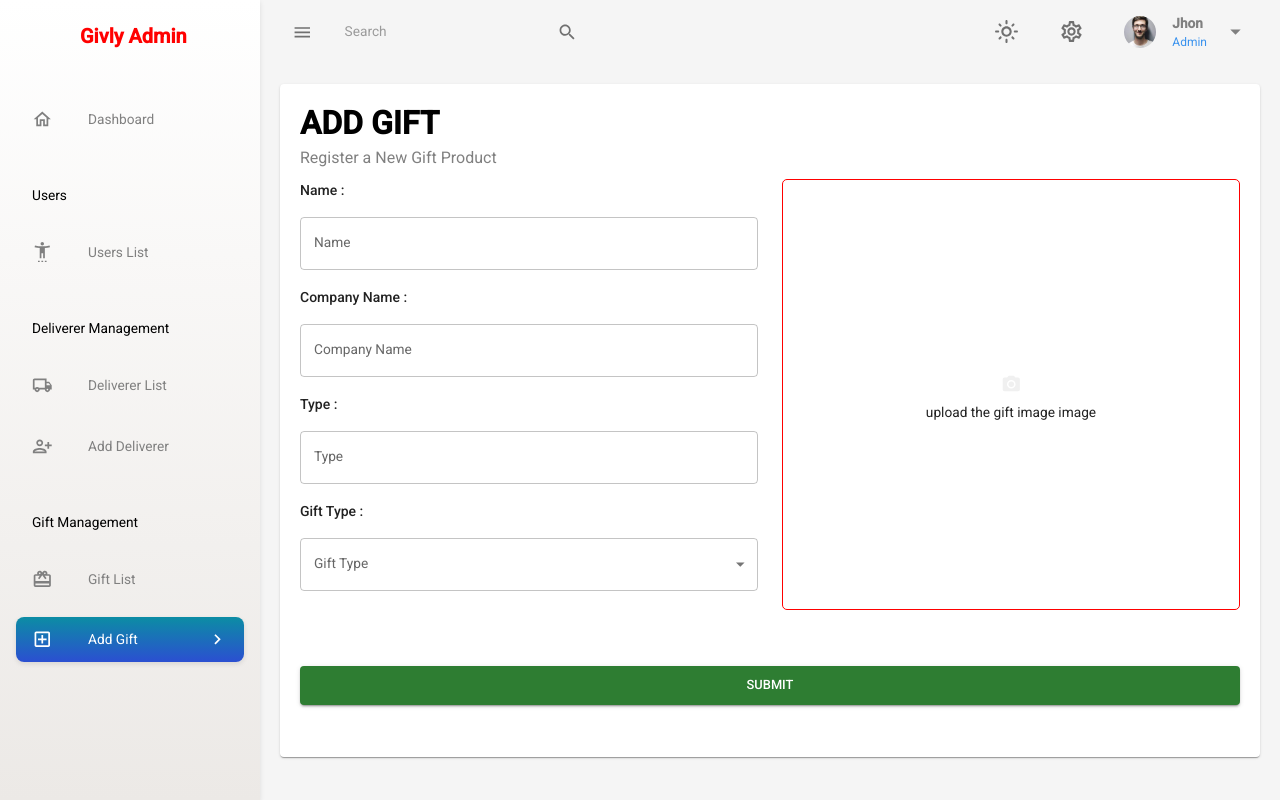
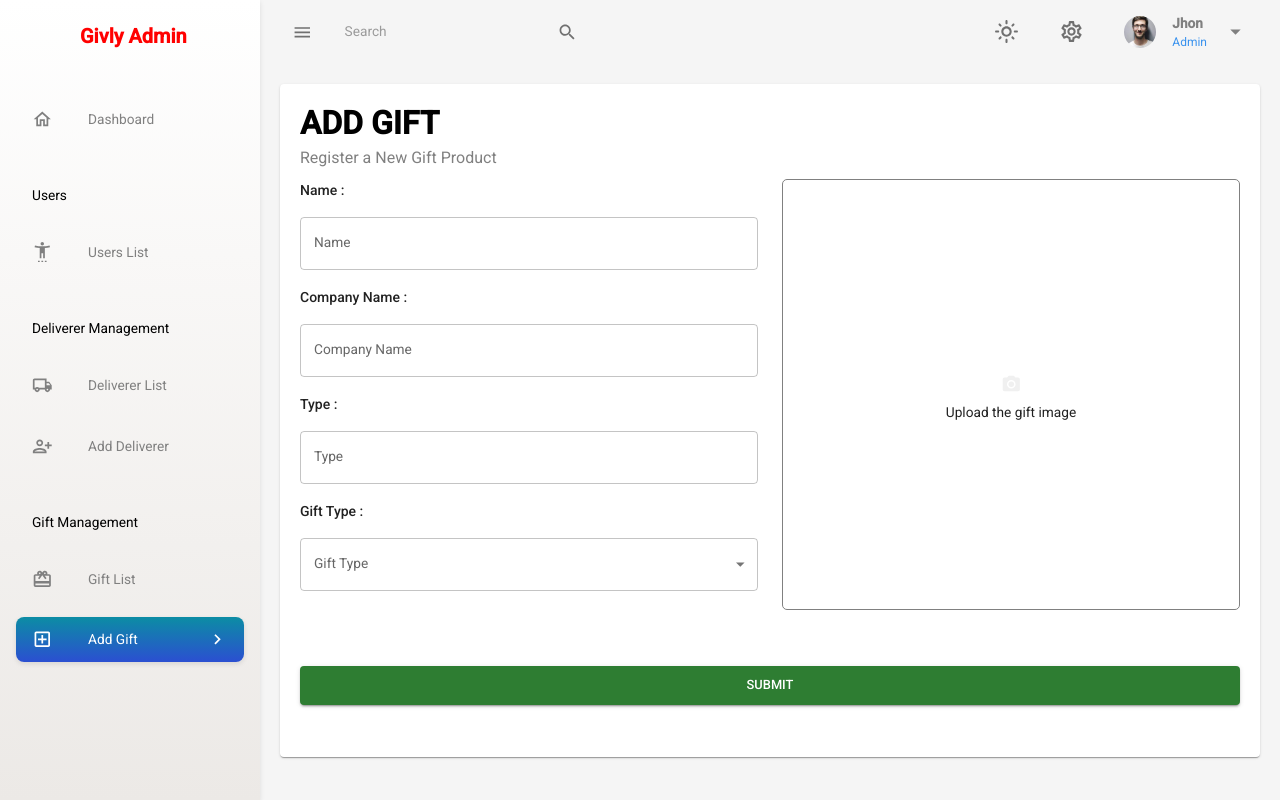
Before and after one commit to dorakadri/GivlyWebapp, a React (Create React App) app in the folder client/: page /addgift in a window 1280 px wide. Built offline with nearby package versions, Linux system fonts and the light colour scheme.

Commit message:
form done

```diff
--- a/client/src/components/pages/Dashboard/PagesDashboard/Gift/FormGift.jsx
+++ b/client/src/components/pages/Dashboard/PagesDashboard/Gift/FormGift.jsx
@@ -1,6 +1,6 @@
 import React, { useState } from "react";
 import { Field, Form, Formik, useFormik } from "formik";
-import * as yup from "yup"
+import * as yup from "yup";
 import {
   Button,
   FormControl,
@@ -11,55 +11,64 @@ import {
   MenuItem,
   Paper,
   Select,
-
   TextField,
   Typography,
 } from "@mui/material";
 import { Box } from "@mui/system";
 import { PhotoCamera } from "@mui/icons-material";
-const validationSchema=yup.object({
+
+const validationSchema = yup.object({
   name: yup.string().required("Name is required"),
   company: yup.string().required(" Company Name is required"),
   type: yup.string().required("Type is required"),
   giftPhoto: "",
-  giftType:  yup.string().required("Type is required"),
-})
+  giftType: yup.string().required("Type is required"),
+});
 
-export default function FormGift() {
+export default function FormGift(props) {
   const [image, setImage] = useState(null);
-  const handleImageChange = (event) => {
+  const [data, setDate] = useState(props);
+  console.log(props);
 
-    const selectedFile = event.target.files[0];
-    console.log(selectedFile);
-    setImage(selectedFile);
-  };
-  const formik = useFormik({
-    initialValues: {
+  const initialValues = data?.date
+  ? {
+      name: "lala",
+      company: "lala",
+      type: "lala",
+      giftPhoto:"https://img-19.commentcamarche.net/cI8qqj-finfDcmx6jMK6Vr-krEw=/1500x/smart/b829396acc244fd484c5ddcdcb2b08f3/ccmcms-commentcamarche/20494859.jpg",
+      giftType: "Medium",
+    }
+  : {
       name: "",
       company: "",
       type: "",
       giftPhoto: "",
       giftType: "",
+    };
+
+  const handleImageChange = (event) => {
+    const selectedFile = event.target.files[0];
+    setImage(selectedFile);
+    formik.setFieldValue('giftPhoto', selectedFile);
+  };
+  const formik = useFormik({
+    initialValues:initialValues,
+    onSubmit: (values) => {
+      console.log(values);
     },
-    onSubmit:(values)=>{
-      console.log(values)
-    },
-    validationSchema:validationSchema
+    validationSchema: validationSchema,
   });
 
+
   return (
-    <form   onSubmit={formik.handleSubmit}  style={{ display: 'flex' }}>
-
+    <form onSubmit={formik.handleSubmit} style={{ display: "flex" }}>
       <Grid container spacing={3}>
-    <Grid item xs={12} sm={6}  >
-      <Box  sx={{gap:3}}  >
-
-      <Typography variant="h6"  >
-          Name :
-        </Typography>
+        <Grid item xs={12} sm={6}>
+          <Box sx={{ gap: 3 }}>
+            <Typography variant="h6">Name :</Typography>
             <TextField
               fullWidth
-                     sx={{mt:2 ,pb:"1rem"}}
+              sx={{ mt: 2, pb: "1rem" }}
               id="name"
               label="Name"
               placeholder="Biodegradable plate set "
@@ -71,13 +80,10 @@ export default function FormGift() {
               onBlur={formik.handleBlur}
               error={formik.touched.name && Boolean(formik.errors.name)}
               helperText={formik.touched.name && formik.errors.name}
-
             />
-           <Typography variant="h6" >
-           Company Name :
-        </Typography>
+            <Typography variant="h6">Company Name :</Typography>
             <TextField
-                      sx={{mt:2 ,pb:"1rem"}}
+              sx={{ mt: 2, pb: "1rem" }}
               fullWidth
               id="outlined-basic"
               label="Company Name"
@@ -90,11 +96,9 @@ export default function FormGift() {
               helperText={formik.touched.company && formik.errors.company}
               name="company"
             />
-          <Typography variant="h6" >
-           Type :
-        </Typography>
+            <Typography variant="h6">Type :</Typography>
             <TextField
-           sx={{mt:2 ,pb:"1rem"}}
+              sx={{ mt: 2, pb: "1rem" }}
               fullWidth
               id="outlined-basic"
               label="Type"
@@ -108,11 +112,13 @@ export default function FormGift() {
               name="type"
             />
 
-   <Typography variant="h6" >
-   Gift Type :
-        </Typography>
-        <FormControl fullWidth error={formik.touched.giftType && Boolean(formik.errors.giftType)}      sx={{mt:2 ,pb:"1rem"}}>
-          <InputLabel id="demo-simple-select-label" > Gift Type</InputLabel>
+            <Typography variant="h6">Gift Type :</Typography>
+            <FormControl
+              fullWidth
+              error={formik.touched.giftType && Boolean(formik.errors.giftType)}
+              sx={{ mt: 2, pb: "1rem" }}
+            >
+              <InputLabel id="demo-simple-select-label"> Gift Type</InputLabel>
               <Select
                 labelId="demo-simple-select-label"
                 id="demo-simple-select"
@@ -120,8 +126,6 @@ export default function FormGift() {
                 onBlur={formik.handleBlur}
                 label="Gift Type"
                 onChange={formik.handleChange}
-
-
                 name="giftType"
               >
                 <MenuItem value="">
@@ -134,28 +138,23 @@ export default function FormGift() {
               <FormHelperText>
                 {formik.touched.giftType && formik.errors.giftType}
               </FormHelperText>
-
-
             </FormControl>
-
           </Box>
         </Grid>
 
         <Grid item xs={12} sm={6}>
           <Box
             sx={{
-    display: 'flex',
-    justifyContent: 'center',
-    alignItems: 'center',
-    flexDirection: 'column',
-    border: '1px solid red',
-    borderRadius: '5px',
-    p: '1rem',
-    height: '100%',
+              display: "flex",
+              justifyContent: "center",
+              alignItems: "center",
+              flexDirection: "column",
+              border: "1px solid grey",
+              borderRadius: "5px",
+
+              p: "1rem",
+              height: "100%",
             }}
-  border={`1px solid red`}
-  borderRadius="5px"
-  p="1rem"
           >
             <IconButton
               color="primary"
@@ -166,7 +165,23 @@ export default function FormGift() {
               <PhotoCamera />
             </IconButton>
             {!image ? (
-    <Typography> upload the gift image image </Typography>
+  <div>
+    {formik.values.giftPhoto !=="" ? (
+      <Paper style={{ width: 200, height: 200 }}>
+        <img
+          src={formik.values.giftPhoto}
+          alt="selected"
+          style={{
+            width: "100%",
+            height: "100%",
+            objectFit: "fill",
+          }}
+        />
+      </Paper>
+    ) : (
+      <Typography>Upload the gift image</Typography>
+    )}
+  </div>
 ) : (
   <Paper style={{ width: 200, height: 200 }}>
     <img
@@ -181,19 +196,19 @@ export default function FormGift() {
   </Paper>
 )}
           </Box>
-
         </Grid>
-      <Grid item xs={12} sx={{pb:"2rem"}} >
-
-    <Button sx={{mt:"2rem" , width: '100%'}} variant="contained" size="large"  color="success" type="submit">
+        <Grid item xs={12} sx={{ pb: "2rem" }}>
+          <Button
+            sx={{ mt: "2rem", width: "100%" }}
+            variant="contained"
+            size="large"
+            color="success"
+            type="submit"
+          >
             Submit
           </Button>
-
         </Grid>
-
-
       </Grid>
-
     </form>
   );
 }
--- a/client/src/components/pages/Dashboard/PagesDashboard/Gift/GiftUpdate.jsx
+++ b/client/src/components/pages/Dashboard/PagesDashboard/Gift/GiftUpdate.jsx
@@ -1,10 +1,12 @@
 import React from 'react'
 import { useParams } from 'react-router-dom';
+import FormGift from './FormGift';
 
 export default function GiftUpdate() {
 
     const { id } = useParams();
+
   return (
-    <div>GiftUpdate</div>
+    <div><FormGift date={id}/></div>
   )
 }
--- a/client/src/components/pages/Dashboard/componentsDashboard/GiftCard.jsx
+++ b/client/src/components/pages/Dashboard/componentsDashboard/GiftCard.jsx
@@ -29,12 +29,7 @@ export default function GiftCard({ gift }) {
       ? gold
       : bronze;
 
-  const navigate = useNavigate();
 
-  function nav(id) {
-    console.log(id);
-    navigate("update/" + id);
-  }
   return (
     <Card
       sx={{
```
Lines whose indentation alone changed are shown as unchanged.
